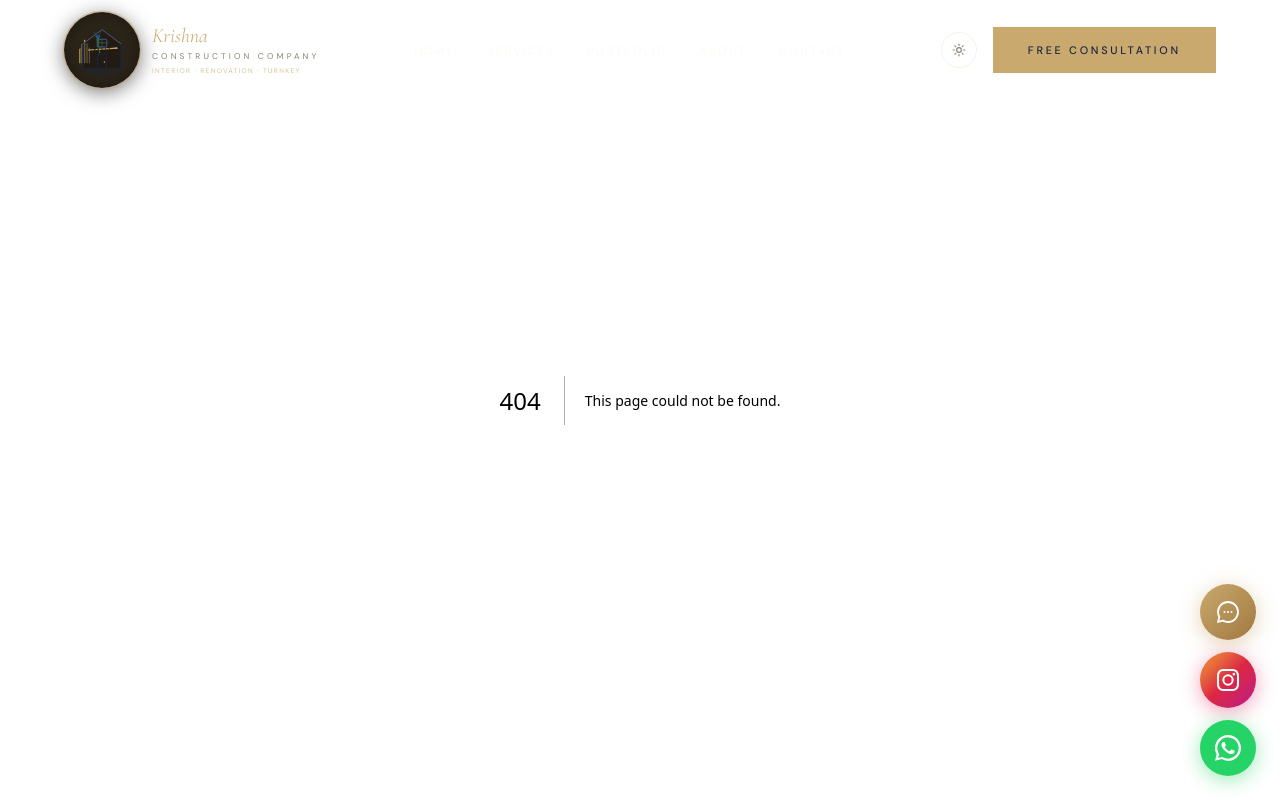
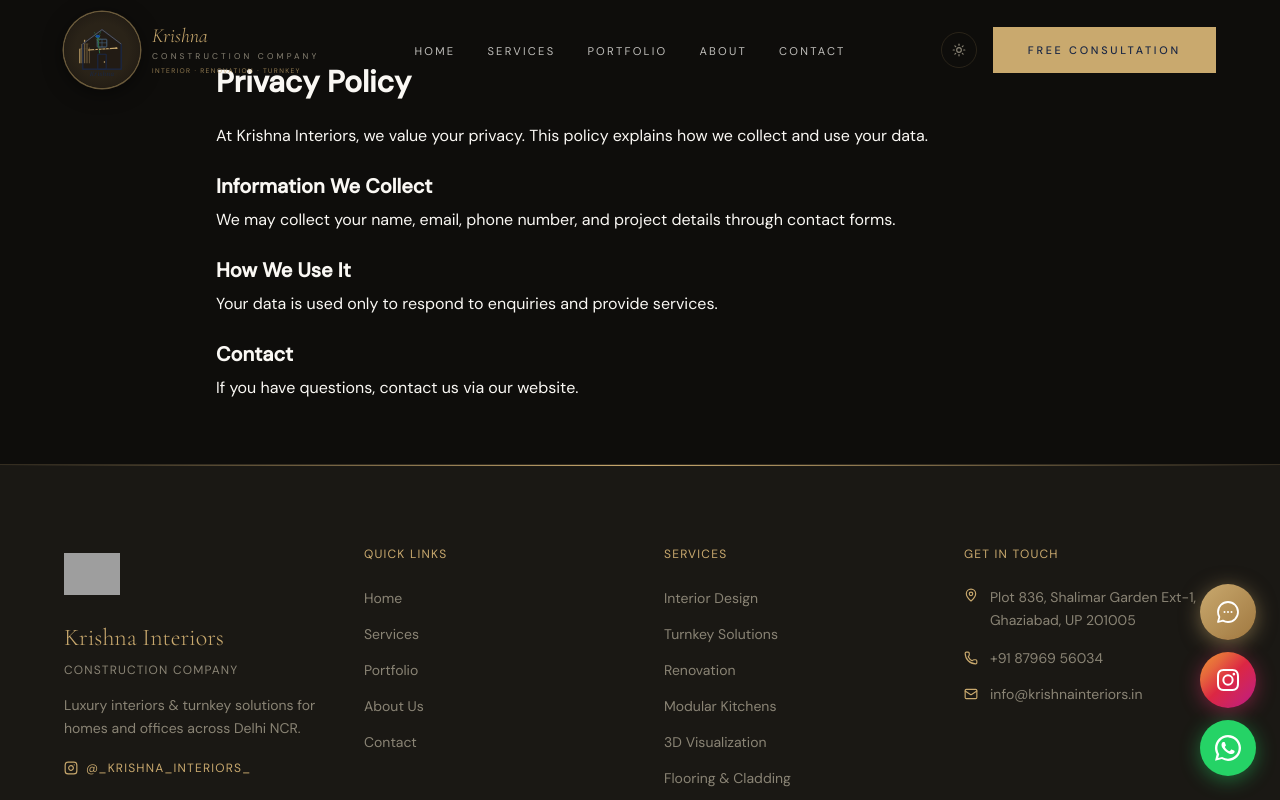
Before and after one commit to Deadlinecrusher/Krishna_interiors, a Next.js app: page /privacy-policy in a window 1280 px wide. Before the commit this address had no page. Shown: the top 800 px of the page. Built offline with nearby package versions, Linux system fonts and the light colour scheme; grey boxes are pictures that could not be loaded.

Commit message:
new page

```diff
--- /dev/null
+++ b/src/app/privacy-policy/page.tsx
@@ -0,0 +1,24 @@
+export default function PrivacyPolicy() {
+  return (
+    <div className="max-w-4xl mx-auto px-6 py-16">
+      <h1 className="text-3xl font-bold mb-6">Privacy Policy</h1>
+
+      <p className="mb-4">
+        At Krishna Interiors, we value your privacy. This policy explains how we collect and use your data.
+      </p>
+
+      <h2 className="text-xl font-semibold mt-6 mb-2">Information We Collect</h2>
+      <p className="mb-4">
+        We may collect your name, email, phone number, and project details through contact forms.
+      </p>
+
+      <h2 className="text-xl font-semibold mt-6 mb-2">How We Use It</h2>
+      <p className="mb-4">
+        Your data is used only to respond to enquiries and provide services.
+      </p>
+
+      <h2 className="text-xl font-semibold mt-6 mb-2">Contact</h2>
+      <p>If you have questions, contact us via our website.</p>
+    </div>
+  );
+}
```
